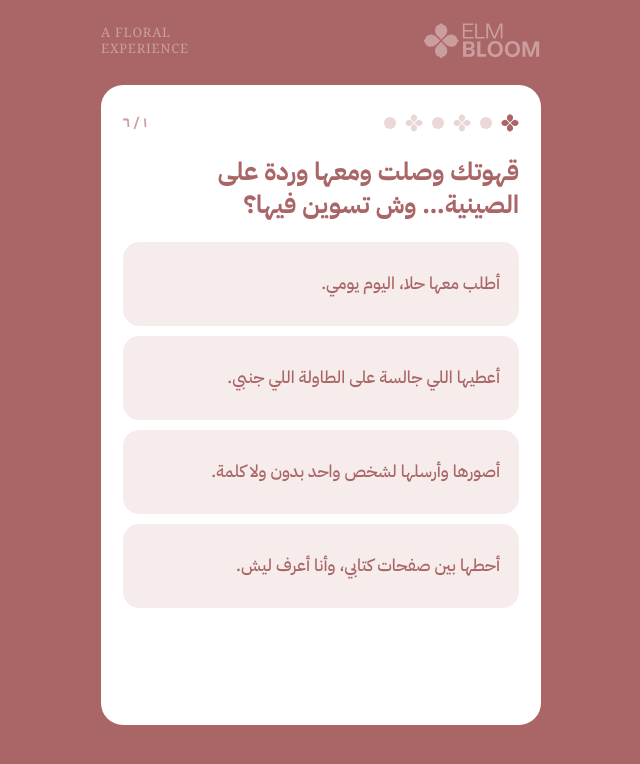
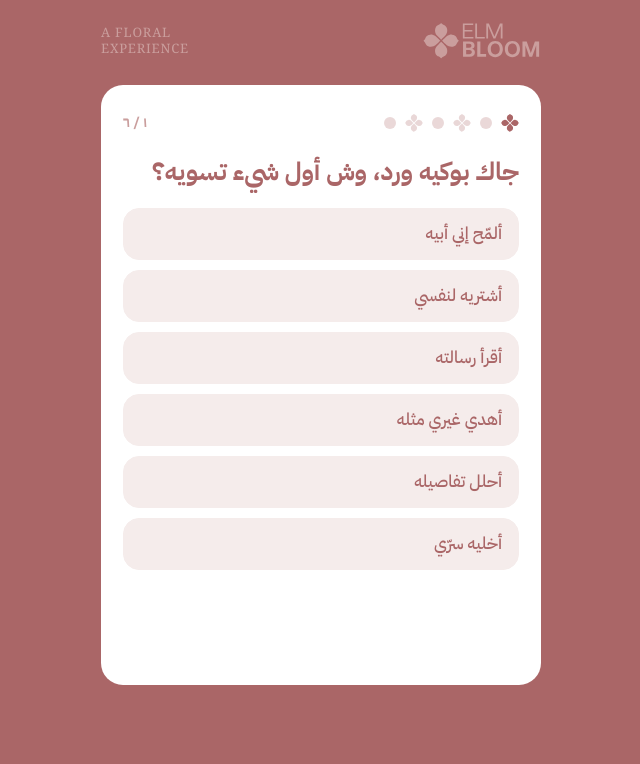
Before and after one commit to ahmad-91/elm-bloom, a website: page index.html in a window 1280 px wide. Both pictures are taken after a click on the button "ابدئي". Shown: the whole page, without its empty margins (319-959 px from the left). Drawn offline with Linux system fonts and the light colour scheme.

Commit message:
Refactor quiz card and option styles in index.html and dist/index.html
Adjusted the min-height of the quiz card for better layout consistency and modified the option styles to enhance visual clarity. Updated the question set to improve engagement and ensure equal representation of choices. Enhanced the tie-breaking logic for character selection in the quiz results.

```diff
--- a/index.html
+++ b/index.html
@@ -66,7 +66,7 @@ button{font:inherit;color:inherit}
 .primary:active{transform:scale(.985)}
 
 /* الأسئلة. مؤشر التقدم من نقشة الموسم: بتلة، دائرة، بتلة */
-.quiz-card{display:grid;gap:20px;align-content:start;min-height:640px}
+.quiz-card{display:grid;gap:20px;align-content:start;min-height:600px}
 .progress{display:flex;justify-content:space-between;align-items:center;gap:12px}
 .pattern{display:flex;align-items:center;gap:9px}
 .pattern i{display:block;color:var(--blush);opacity:.4;transition:opacity .3s,color .3s}
@@ -77,7 +77,7 @@ button{font:inherit;color:inherit}
 .count{font-size:14px;font-weight:700;color:var(--blush);font-variant-numeric:tabular-nums}
 h2.q{font-size:25px;line-height:1.35}
 .options{display:grid;gap:10px}
-.opt{display:flex;align-items:center;text-align:right;font-size:17px;font-weight:500;line-height:1.55;min-height:84px;padding:15px 18px;border:1.5px solid var(--tint);border-radius:16px;background:var(--tint);color:var(--rose);cursor:pointer;transition:background .15s,border-color .15s,color .15s,transform .15s}
+.opt{display:flex;align-items:center;text-align:right;font-size:17px;font-weight:500;line-height:1.45;min-height:52px;padding:8px 16px;border:1.5px solid var(--tint);border-radius:16px;background:var(--tint);color:var(--rose);cursor:pointer;transition:background .15s,border-color .15s,color .15s,transform .15s}
 .opt:hover{border-color:var(--blush)}
 .opt:active{transform:scale(.99)}
 .opt.picked{background:var(--rose);border-color:var(--rose);color:var(--white);font-weight:700}
@@ -176,38 +176,50 @@ h2.q{font-size:25px;line-height:1.35}
 <script>
 (function(){
   // A محققة الباقات · B ملكة التلميحات · C رسولة الاعترافات · D حافظة الأسرار · E صانعة المفاجآت · F مدللة نفسها
-  // كل شخصية تظهر في أربعة أسئلة بالضبط، فتكون فرصها متساوية.
+  // كل سؤال فيه الخيارات الستة مرة واحدة، ففرص الشخصيات متساوية.
   var QUESTIONS = [
-    {q:"قهوتك وصلت ومعها وردة على الصينية… وش تسوين فيها؟", o:[
-      ["أحطها بين صفحات كتابي، وأنا أعرف ليش.","D"],
-      ["أعطيها اللي جالسة على الطاولة اللي جنبي.","E"],
-      ["أطلب معها حلا، اليوم يومي.","F"],
-      ["أصورها وأرسلها لشخص واحد بدون ولا كلمة.","C"]]},
-    {q:"وصلك بوكيه بدون اسم المرسل… وش أول حركة؟", o:[
-      ["أقارن خط الكرت بخطوط الشلة كلها.","A"],
-      ["أنزله ستوري وأراقب مين يشوفه أول.","B"],
-      ["أطلع أرسل بوكيه لشخص ما يتوقعه.","E"],
-      ["ما يهمني مين، أحطه جنب سريري وأستمتع فيه.","F"]]},
-    {q:"الكرت فاضي والقلم بيدك… وش تكتبين؟", o:[
-      ["«توقّع مين أنا؟ عندك ثلاث محاولات».","A"],
-      ["«ترى عيد ميلادي بعد أسبوعين».","B"],
-      ["«في كلام ما يكفيه كرت».","C"],
-      ["«تذكر؟»","D"]]},
-    {q:"وش أحلى توقيت للورد؟", o:[
-      ["بعد أسبوع كامل من التلميح.","B"],
-      ["اللحظة اللي ما أقدر أقول فيها اللي بخاطري.","C"],
-      ["يوم ثلاثاء عادي، بدون أي سبب.","E"],
-      ["بعد ما أخلص مهمة صعبة، وأنا اللي أشتريه.","F"]]},
-    {q:"اختاري عنوان فيلم عن علاقتك بالورد.", o:[
-      ["القضية: من أرسل البوكيه؟","A"],
-      ["رسالة بين البتلات","C"],
-      ["ما يعرفها غيرنا","D"],
-      ["موعد مع نفسي","F"]]},
-    {q:"وش في جوالك له علاقة بالورد؟", o:[
-      ["سكرين شوت لبوكيه أحد، مكبّرة على الكرت.","A"],
-      ["صور ورد في المفضلة، أرسلها «بالصدفة».","B"],
-      ["صورة وردة قديمة، محد يعرف قصتها.","D"],
-      ["رقم محل ورد محفوظ باسم «طوارئ».","E"]]}
+    {q:"جاك بوكيه ورد، وش أول شيء تسويه؟", o:[
+      ["أحلل تفاصيله","A"],
+      ["ألمّح إني أبيه","B"],
+      ["أقرأ رسالته","C"],
+      ["أخليه سرّي","D"],
+      ["أهدي غيري مثله","E"],
+      ["أشتريه لنفسي","F"]]},
+    {q:"وش يلفت انتباهك بالورد؟", o:[
+      ["التفاصيل","A"],
+      ["التلميحات","B"],
+      ["الرسالة","C"],
+      ["المعنى","D"],
+      ["المفاجأة","E"],
+      ["الهدية لنفسي","F"]]},
+    {q:"إذا بتطلب ورد، كيف؟", o:[
+      ["أحدد كل شيء","A"],
+      ["ألمّح وبس","B"],
+      ["أكتب رسالة","C"],
+      ["أخليها سرّ","D"],
+      ["أفاجئ غيري","E"],
+      ["أطلبه لنفسي","F"]]},
+    {q:"أجمل شيء بالبوكيه؟", o:[
+      ["تنسيقه","A"],
+      ["وصوله بدون طلب","B"],
+      ["كلامه","C"],
+      ["قصته","D"],
+      ["ردة الفعل","E"],
+      ["شعوري معه","F"]]},
+    {q:"أي لون يشبهك؟", o:[
+      ["🤍 أبيض","A"],
+      ["💗 وردي","B"],
+      ["❤️ أحمر","C"],
+      ["💜 بنفسجي","D"],
+      ["💛 أصفر","E"],
+      ["🧡 خوخي","F"]]},
+    {q:"وش أحلى مفاجأة؟", o:[
+      ["بوكيه بتفاصيل مميزة","A"],
+      ["أحد يفهم تلميحي","B"],
+      ["رسالة من القلب","C"],
+      ["سرّ بيننا","D"],
+      ["هدية بلا موعد","E"],
+      ["ورد لنفسي","F"]]}
   ];
 
   var RESULTS = {
@@ -330,8 +342,10 @@ h2.q{font-size:25px;line-height:1.35}
     var count = {};
     state.answers.forEach(function(t){ count[t] = (count[t] || 0) + 1; });
     var max = Math.max.apply(null, Object.keys(count).map(function(t){ return count[t]; }));
-    var tied = Object.keys(count).filter(function(t){ return count[t] === max; });
-    var winner = tied[Math.floor(Math.random() * tied.length)];
+    // عند التعادل تفوز أول إجابة ضمن الشخصيات الأعلى، بدءاً من السؤال الأول.
+    var tied = {};
+    Object.keys(count).forEach(function(t){ if(count[t] === max) tied[t] = true; });
+    var winner = state.answers.filter(function(t){ return tied[t]; })[0];
     var id = uid();
     save({t:winner, at:Date.now(), id:id});
     record(id, winner);
```
Also changed, not shown: dist/index.html.
